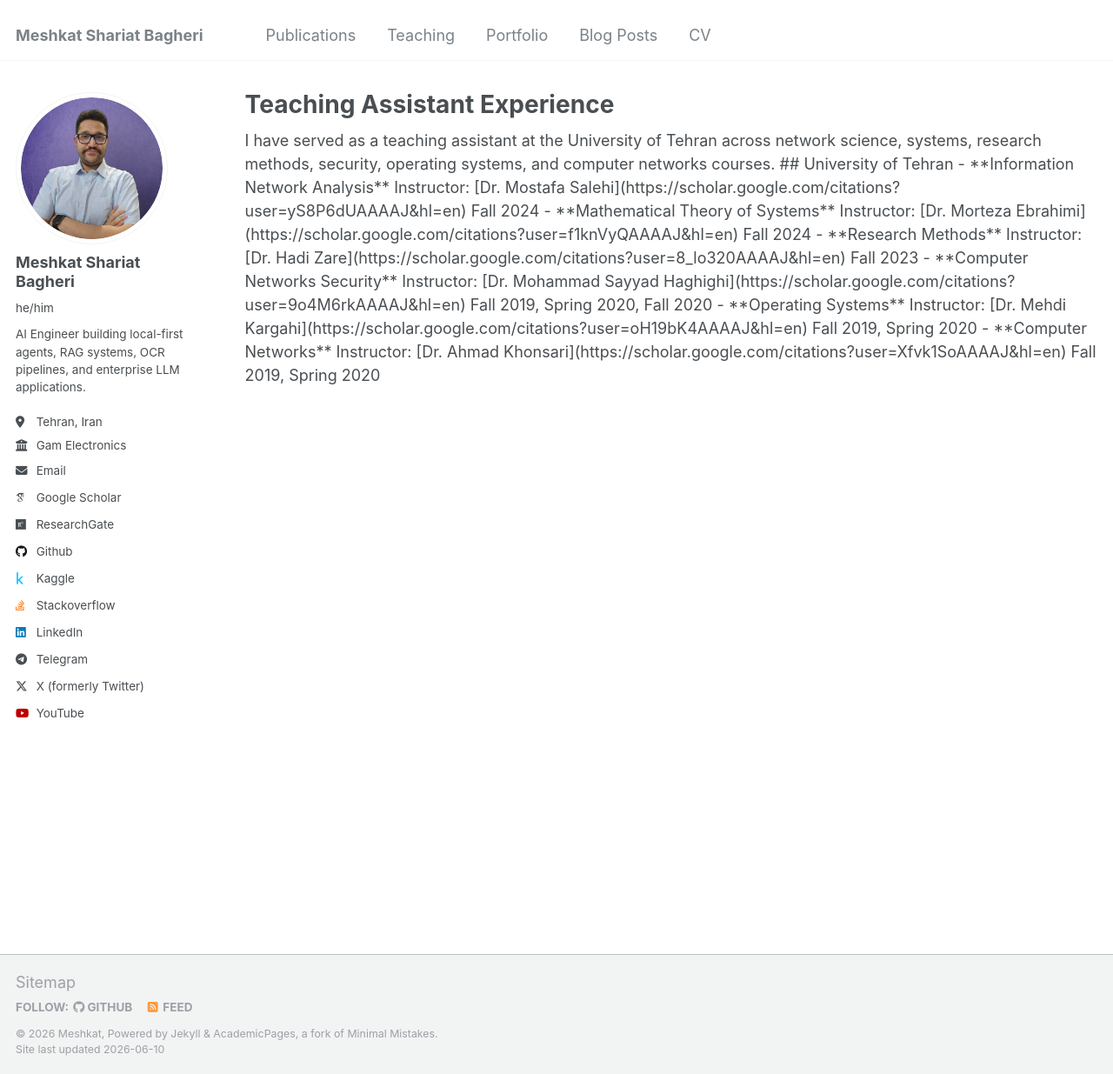
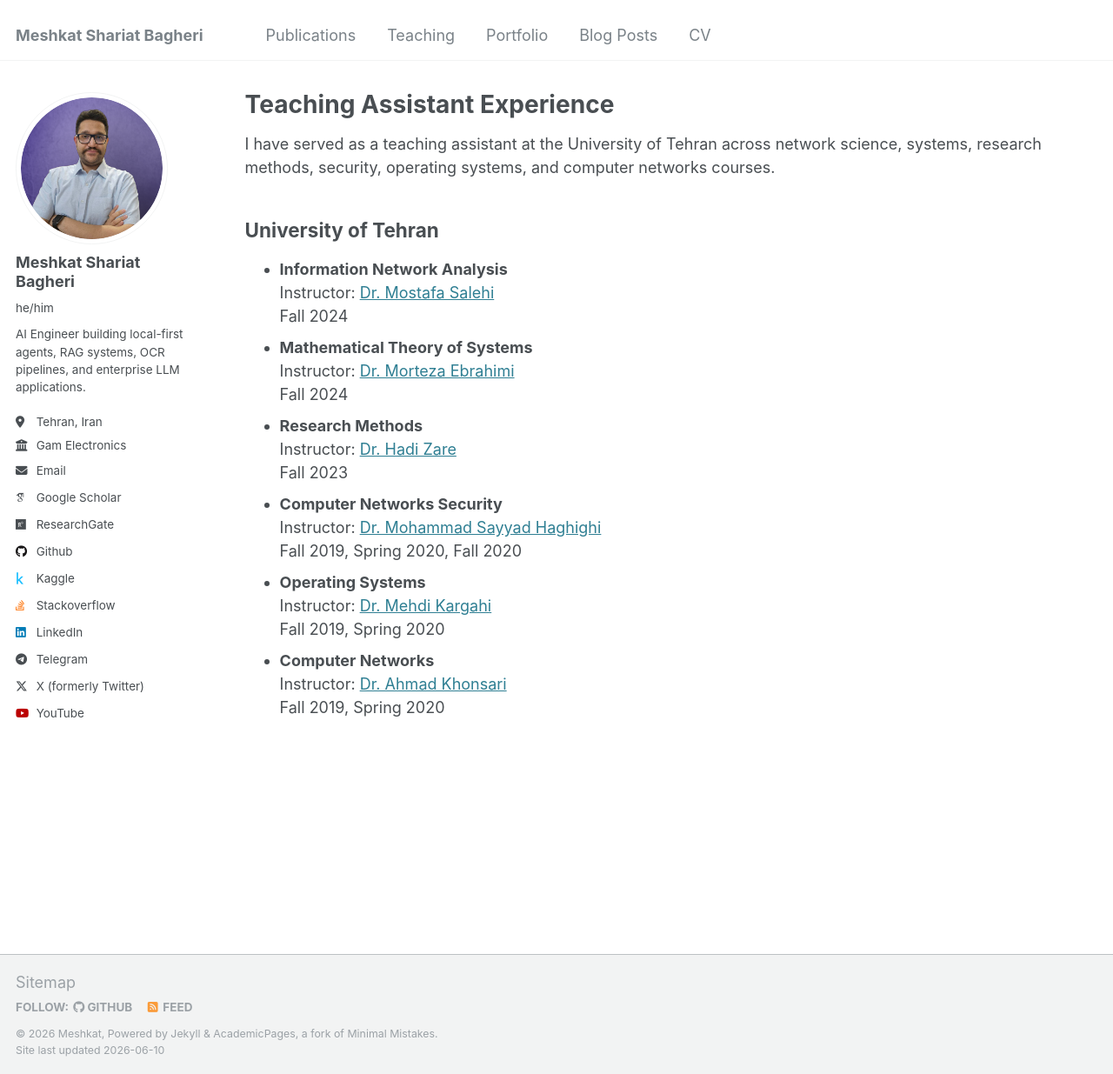
Before and after one commit to MeshkatShB/meshkatshb.github.io, a Jekyll site: the page built from _pages/teaching.html, in a window 1280 px wide and 1235 px high. Shown: the whole window at 87% size. Built offline with Jekyll 4.4.1, drawn with Linux system fonts in a browser that asks for light colours; some web fonts are replaced.

Commit message:
hotfix(pages): rendering teaching page fixed

```diff
--- a/_pages/teaching.html
+++ b/_pages/teaching.html
@@ -7,30 +7,54 @@ author_profile: true
 
 {% include base_path %}
 
-I have served as a teaching assistant at the University of Tehran across network science, systems, research methods, security, operating systems, and computer networks courses.
+<p>
+  I have served as a teaching assistant at the University of Tehran across
+  network science, systems, research methods, security, operating systems, and
+  computer networks courses.
+</p>
 
-## University of Tehran
+<h2>University of Tehran</h2>
 
-- **Information Network Analysis**
-  Instructor: [Dr. Mostafa Salehi](https://scholar.google.com/citations?user=yS8P6dUAAAAJ&hl=en)
+<ul>
+  <li>
+    <strong>Information Network Analysis</strong><br>
+    Instructor:
+    <a href="https://scholar.google.com/citations?user=yS8P6dUAAAAJ&amp;hl=en">Dr. Mostafa Salehi</a><br>
     Fall 2024
+  </li>
 
-- **Mathematical Theory of Systems**
-  Instructor: [Dr. Morteza Ebrahimi](https://scholar.google.com/citations?user=f1knVyQAAAAJ&hl=en)
+  <li>
+    <strong>Mathematical Theory of Systems</strong><br>
+    Instructor:
+    <a href="https://scholar.google.com/citations?user=f1knVyQAAAAJ&amp;hl=en">Dr. Morteza Ebrahimi</a><br>
     Fall 2024
+  </li>
 
-- **Research Methods**
-  Instructor: [Dr. Hadi Zare](https://scholar.google.com/citations?user=8_lo320AAAAJ&hl=en)
+  <li>
+    <strong>Research Methods</strong><br>
+    Instructor:
+    <a href="https://scholar.google.com/citations?user=8_lo320AAAAJ&amp;hl=en">Dr. Hadi Zare</a><br>
     Fall 2023
+  </li>
 
-- **Computer Networks Security**
-  Instructor: [Dr. Mohammad Sayyad Haghighi](https://scholar.google.com/citations?user=9o4M6rkAAAAJ&hl=en)
+  <li>
+    <strong>Computer Networks Security</strong><br>
+    Instructor:
+    <a href="https://scholar.google.com/citations?user=9o4M6rkAAAAJ&amp;hl=en">Dr. Mohammad Sayyad Haghighi</a><br>
     Fall 2019, Spring 2020, Fall 2020
+  </li>
 
-- **Operating Systems**
-  Instructor: [Dr. Mehdi Kargahi](https://scholar.google.com/citations?user=oH19bK4AAAAJ&hl=en)
+  <li>
+    <strong>Operating Systems</strong><br>
+    Instructor:
+    <a href="https://scholar.google.com/citations?user=oH19bK4AAAAJ&amp;hl=en">Dr. Mehdi Kargahi</a><br>
     Fall 2019, Spring 2020
+  </li>
 
-- **Computer Networks**
-  Instructor: [Dr. Ahmad Khonsari](https://scholar.google.com/citations?user=Xfvk1SoAAAAJ&hl=en)
+  <li>
+    <strong>Computer Networks</strong><br>
+    Instructor:
+    <a href="https://scholar.google.com/citations?user=Xfvk1SoAAAAJ&amp;hl=en">Dr. Ahmad Khonsari</a><br>
     Fall 2019, Spring 2020
+  </li>
+</ul>
```
Lines whose indentation alone changed are shown as unchanged.
